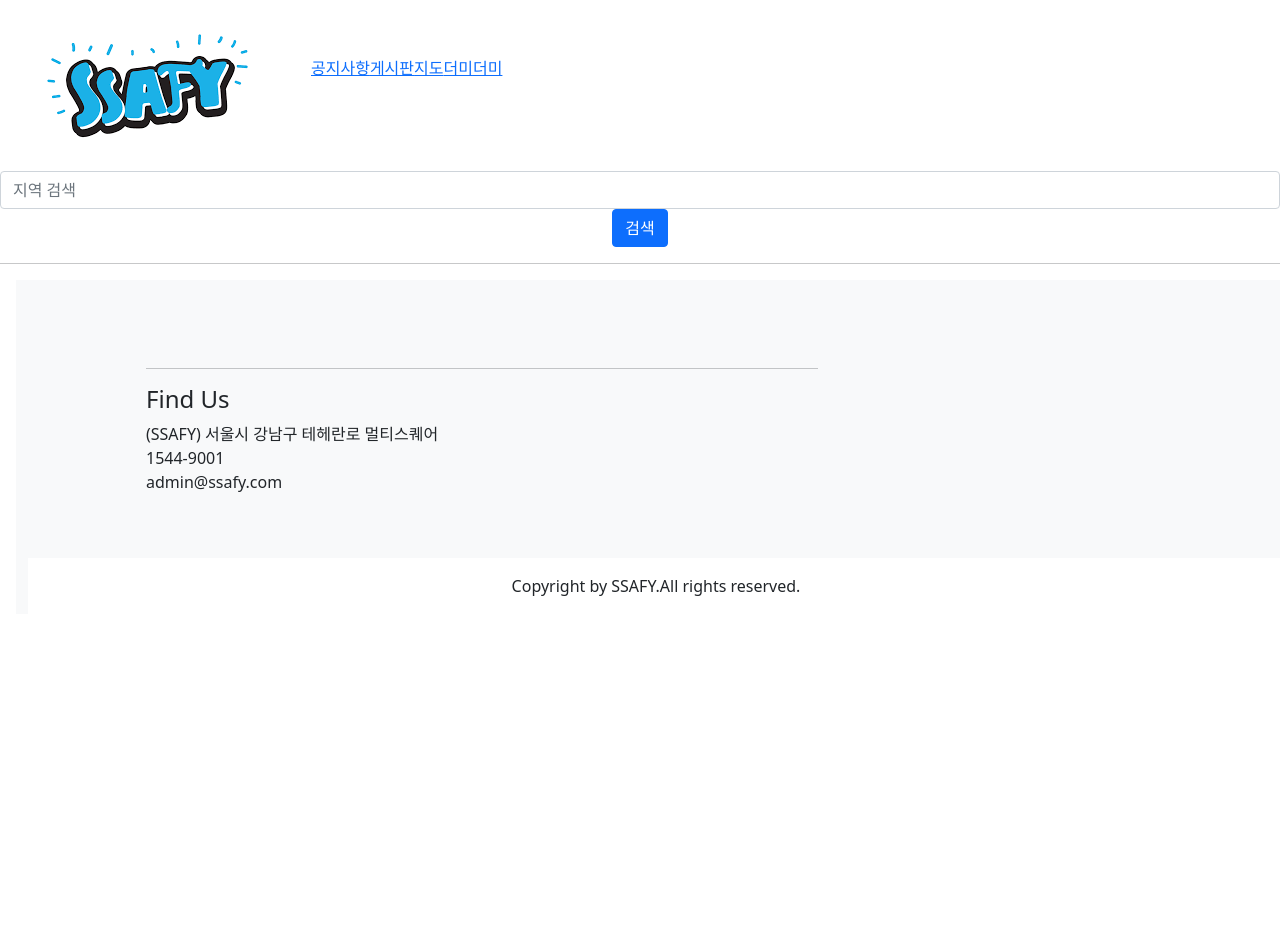
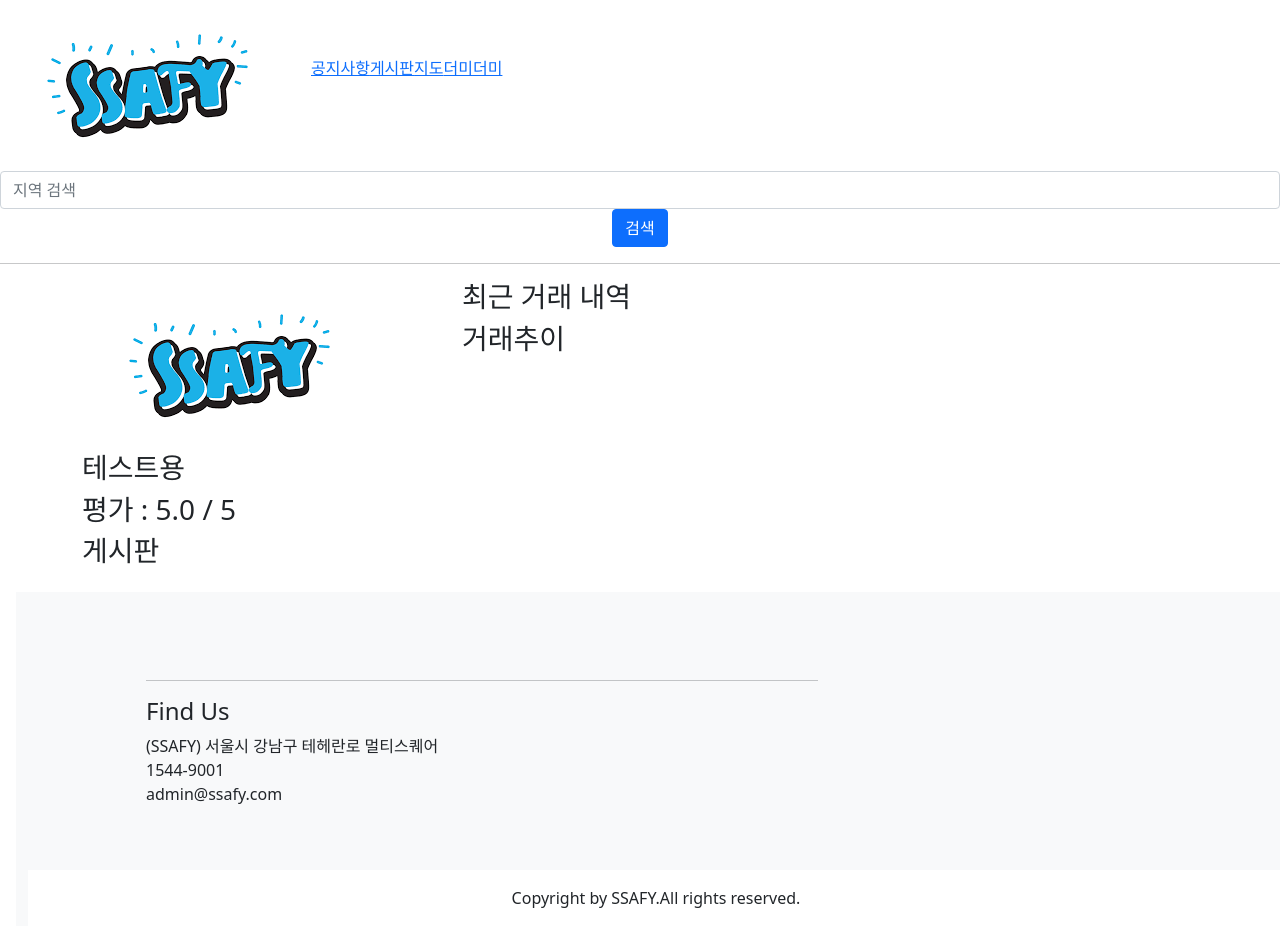
Before and after one commit to wizard9582/HappyHouse, a Vue app in the folder happyhouse/: page /map/detail in a window 1280 px wide. Before the commit the page ends 800 px from the top, so only its background shows below. Built offline with nearby package versions, Linux system fonts and the light colour scheme.

Commit message:
카카오맵 api 테스트, 상세정보페이지 20%

```diff
--- a/happyhouse/package.json
+++ b/happyhouse/package.json
@@ -42,7 +42,10 @@
     "parserOptions": {
       "parser": "babel-eslint"
     },
-    "rules": {}
+    "rules": {},
+    "globals": {
+      "kakao": false
+    }
   },
   "browserslist": [
     "> 1%",
--- a/happyhouse/src/components/common/header.vue
+++ b/happyhouse/src/components/common/header.vue
@@ -13,7 +13,7 @@
 						<ul class="menu">
 							<li><router-link to="/">공지사항</router-link></li>
 							<li><router-link to="/">게시판</router-link></li>
-							<li><router-link to="/">지도</router-link></li>
+							<li><router-link to="/map/map">지도</router-link></li>
 							<li><router-link to="/">더미</router-link></li>
 							<li><router-link to="/">더미</router-link></li>
 						</ul>
--- a/happyhouse/src/components/map/map.vue
+++ b/happyhouse/src/components/map/map.vue
@@ -0,0 +1,40 @@
+<template>
+    <div id = "map">
+        <router-link to="/map/detail">html 확인용 임시링크</router-link>
+        <div id="kakaomap" class = "container pt-3" style="width:80%;height:800px;"></div>
+    </div>
+</template>
+<style scoped>
+</style>
+
+<script>
+
+export default {
+    mounted() {
+        if (window.kakao && window.kakao.maps) {
+            this.initMap()
+        } else {
+            const script = document.createElement('script')
+            script.onload = () => kakao.maps.load(this.initMap);
+            script.src = 'http://dapi.kakao.com/v2/maps/sdk.js?autoload=false&appkey=a29e81b196aa8c99715b31d7ea6dae8e'
+            document.head.appendChild(script)
+        }
+    },
+    methods: {
+    initMap () {
+        const container = document.querySelector('#kakaomap')
+        const options = {
+        center: new kakao.maps.LatLng(35.19656853772262, 129.0807270648317),
+        level: 3
+        }
+        const map = new kakao.maps.Map(container, options)
+        const markerPosition = new kakao.maps.LatLng(35.19656853772262, 129.0807270648317);
+
+        const marker = new kakao.maps.Marker({
+        position: markerPosition
+        });
+        marker.setMap(map)
+        }
+    }
+}
+</script>
--- a/happyhouse/src/components/map/mapCompare.vue
+++ b/happyhouse/src/components/map/mapCompare.vue
@@ -0,0 +1,10 @@
+<template>
+    <div id = "mapCompare">
+
+    </div>
+</template>
+<style scoped>
+</style>
+<script>
+export default {}
+</script>
--- a/happyhouse/src/components/map/mapDetail.vue
+++ b/happyhouse/src/components/map/mapDetail.vue
@@ -0,0 +1,43 @@
+<template>
+    <div id = "mapDetail" class="container">
+        <div class="row">
+            <div class="col-4">
+                <img :src="require('@/assets/ssafy.png')" alt="houseImg"/>
+                <h3>{{houseInfo.houseName}}</h3>
+                <div></div>
+                <h3>평가 : {{stars.allStar}} / 5</h3>
+                <div></div>
+                <h3>게시판</h3>
+                <div></div>
+            </div>
+            <div class="col-8">
+                <h3>최근 거래 내역</h3>
+                <div>
+
+                </div>
+                <h3>거래추이</h3>
+                <div>
+
+                </div>
+            </div>
+        </div>
+    </div>
+</template>
+<style scoped>
+</style>
+<script>
+export default {
+    data(){
+        return{
+            houseInfo:{
+                houseName:"테스트용"
+            },
+            stars:{
+                allStar : "5.0"
+            },
+            apartDeal:[],
+            board:[],
+        }
+    },
+}
+</script>
```
Also changed, not shown: happyhouse/src/components/map/mapEnv.vue (+10 -0 lines).
